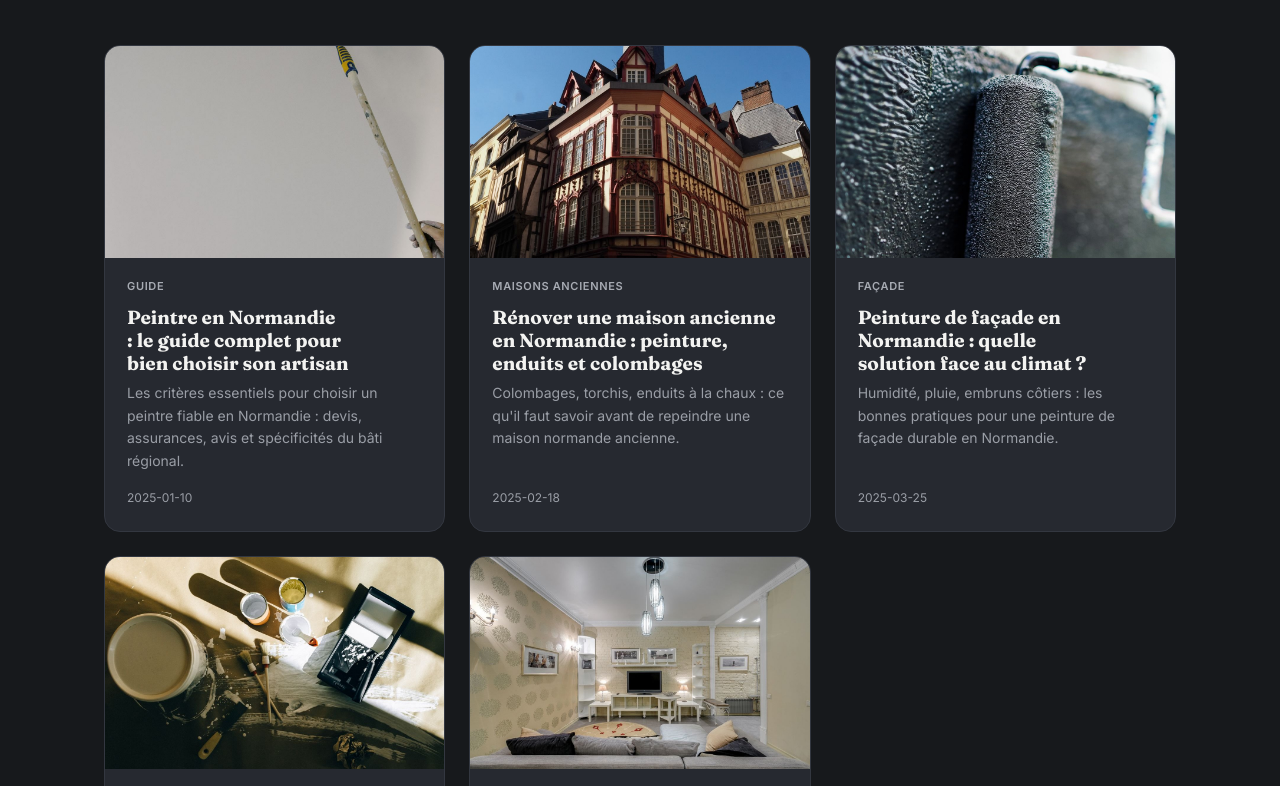
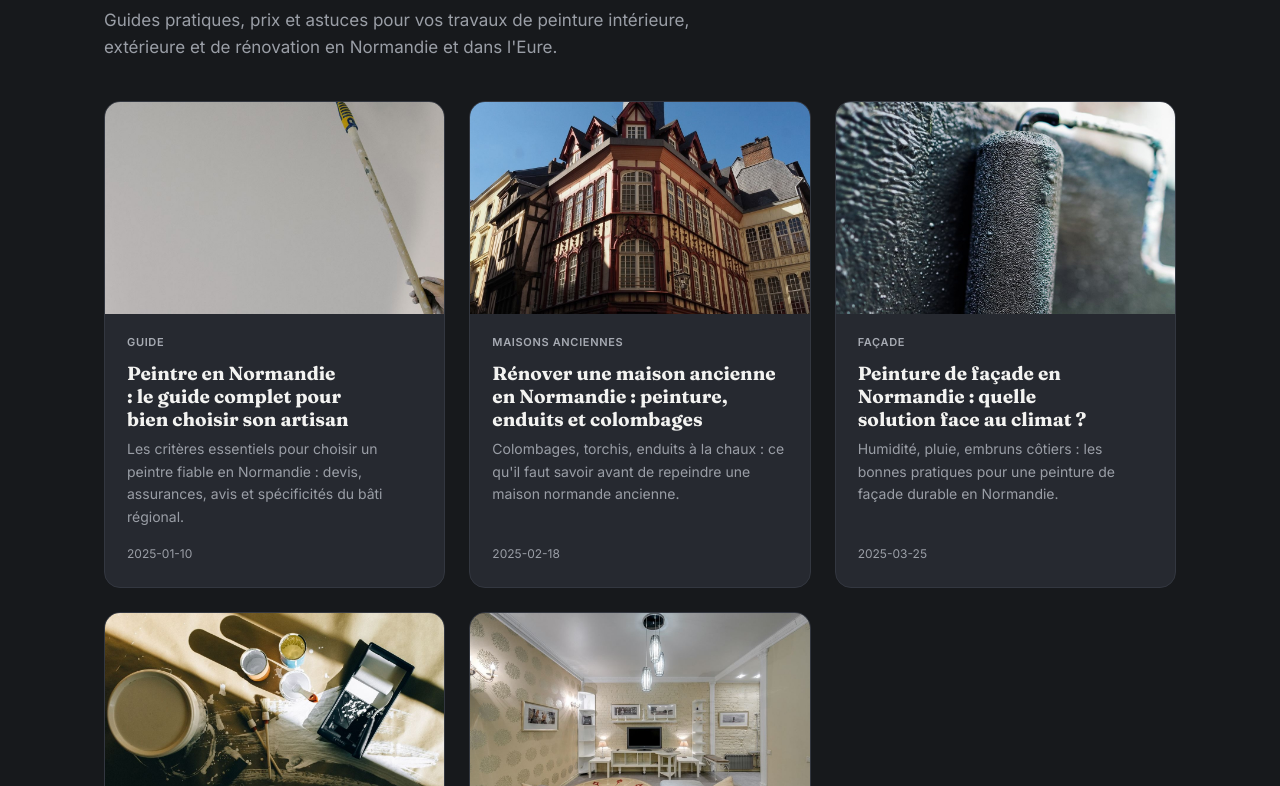
Before and after one commit to pichouleo/yannick-decors-site, a plain HTML site: page blog/index.html in a window 1280 px wide. Shown: the part 344-1130 px from the top of the page. Drawn offline with Linux system fonts and the light colour scheme.

Commit message:
Fix blog main content padding being silently overridden by .wrap
.wrap{padding:0 24px} (class, specificity 0,1,0) was beating
main{padding:56px 0 80px} (element, specificity 0,0,1) regardless of
source order, so the intended top/bottom spacing on every blog page
never actually applied — content sat flush against the navbar and
footer. Bumped the rule to main.wrap{} to win the cascade.

Co-Authored-By: Claude Sonnet 5 <noreply@anthropic.com>
Claude-Session: https://claude.ai/code/session_01HSe21Tyg8GDfcQ2Z5cSeUC

```diff
--- a/blog/style.css
+++ b/blog/style.css
@@ -32,7 +32,7 @@ header .btn{order:2}
 .btn-line{border-color:#454952;color:var(--ink)}
 .btn-line:hover{border-color:var(--ink)}
 .eyebrow{font-size:12px;letter-spacing:.08em;text-transform:uppercase;color:var(--muted);font-weight:600}
-main{padding:56px 0 80px}
+main.wrap{padding-top:56px;padding-bottom:80px}
 .breadcrumb{font-size:13px;color:var(--muted);margin-bottom:18px}
 .breadcrumb a{color:var(--slate);text-decoration:none}
 .breadcrumb a:hover{text-decoration:underline}
```
